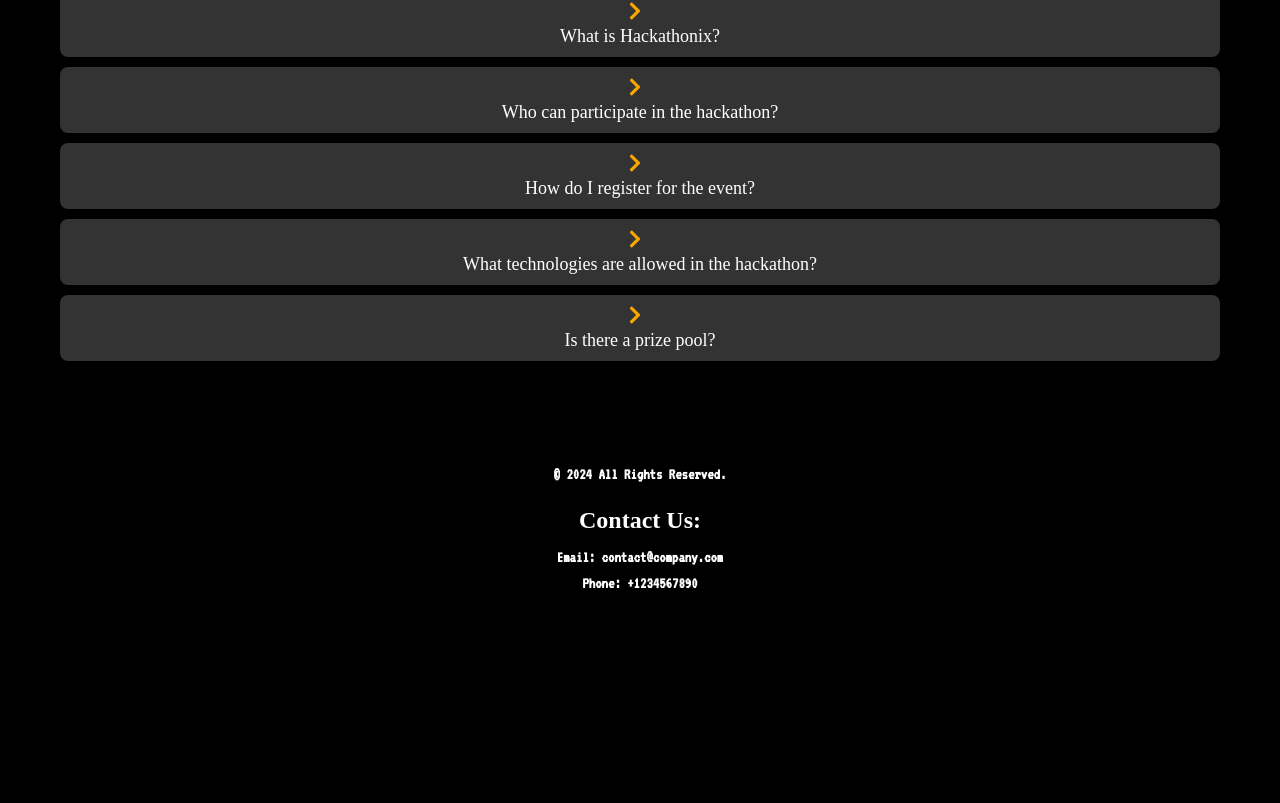
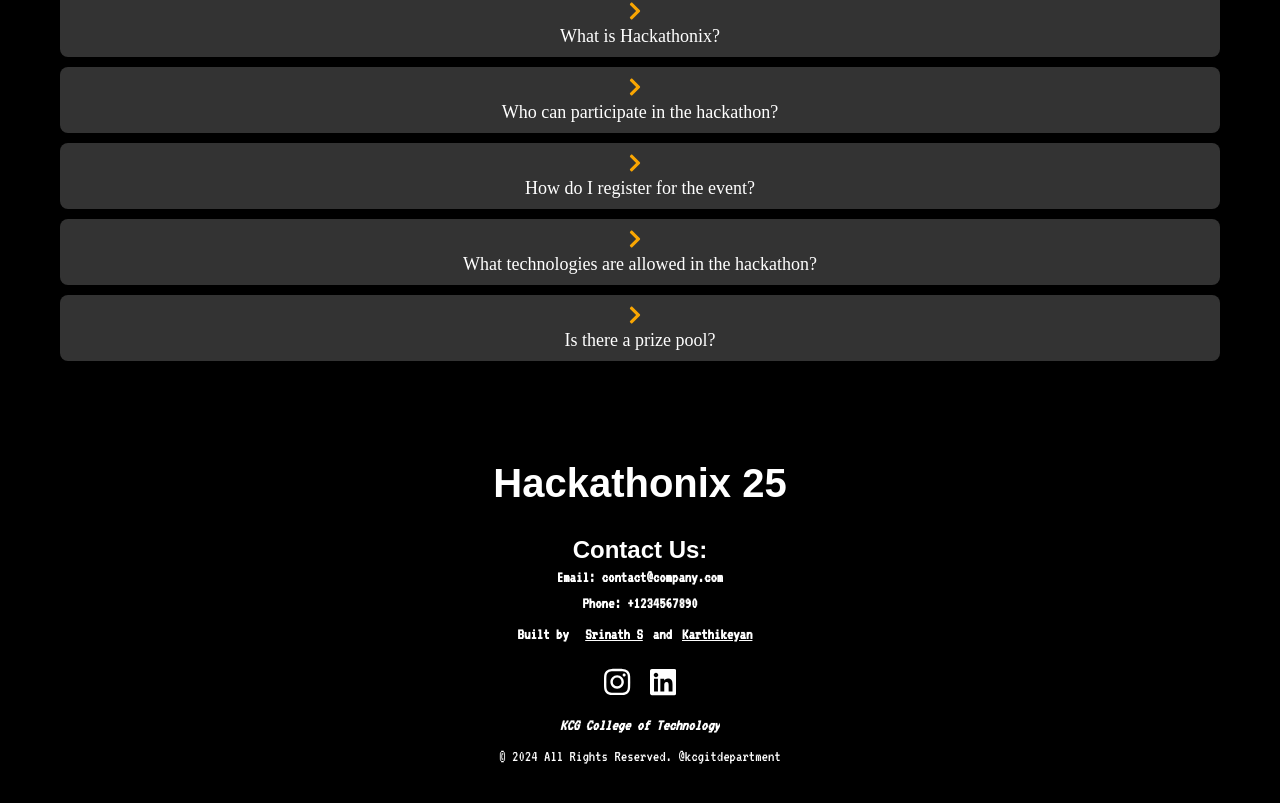
Before and after one commit to srinath536/Hackathonix25, a React (Vite) app: page / in a window 1280 px wide. Shown: the part 5123-5926 px from the top of the page. Before the commit the page ends 5749 px from the top, so only its background shows below. Built offline with nearby package versions, Linux system fonts and the light colour scheme.

Commit message:
footer updated

```diff
--- a/package.json
+++ b/package.json
@@ -12,6 +12,9 @@
     "preview": "vite preview"
   },
   "dependencies": {
+    "@fortawesome/free-brands-svg-icons": "^6.7.2",
+    "@fortawesome/free-solid-svg-icons": "^6.7.2",
+    "@fortawesome/react-fontawesome": "^0.2.2",
     "@react-three/drei": "^9.120.4",
     "@react-three/fiber": "^8.17.10",
     "@types/three": "^0.171.0",
--- a/src/components/Footer.css
+++ b/src/components/Footer.css
@@ -1,53 +1,132 @@
 /* Footer Container */
 .footer-container {
-    background-color:black;
+  background-color: black;
   color: white;
   padding: 30px 0;
   border-radius: 20px; /* Make the box rounded */
-    width: 100%; /* To prevent it from stretching too much on large screens */
+  width: 100%; /* Prevent it from stretching too much on large screens */
   margin: 0 auto; /* Center the footer on the page */
   box-sizing: border-box;
+  font-family: "Arial", sans-serif;
 }
 
 /* Footer Content */
 .footer-content {
   display: flex;
-    justify-content: space-between;
+  flex-direction: column;
   align-items: center;
-    flex-direction: column; /* Stack the content vertically on smaller screens */
   text-align: center;
 }
 
-  /* Copyright */
-  .footer-content p {
-    margin: 5px;
-    font-size: 1rem;
+/* Hackathonix 25 Heading */
+.hackathon-title {
+  font-size: 2.5rem;
+  margin-bottom: 15px;
+  font-weight: bold;
+  color: white;
 }
 
 /* Contact Us Section */
 .contact-us {
-    margin-top: 20px;
+  margin-top: 15px;
 }
 
 .contact-us h3 {
   font-size: 1.5rem;
-    margin-bottom: 10px;
   font-weight: bold;
 }
 
-  /* Phone and Email Text */
 .contact-us p {
   font-size: 1rem;
   margin: 5px 0;
 }
 
-  /* Responsive Design: Ensure the footer looks good on all screen sizes */
+/* Built By Section */
+.team-members p {
+  font-size: 1rem;
+  margin: 10px 0;
+}
+
+.team-members a {
+  text-decoration: underline;
+  color: white;
+  font-weight: bold;
+  margin: 0 10px;
+}
+
+.team-members a:hover {
+  color: #00bcd4; /* Blue color for hover */
+  transition: 0.3s;
+}
+
+/* Social Media Icons */
+.social-media {
+  margin-top: 15px;
+  display: grid; /* Use grid layout */
+  grid-template-columns: repeat(2, 1fr); /* 2 columns */
+  gap: 20px; /* Space between icons */
+  justify-content: center; /* Center align the icons */
+  text-align: center;
+}
+
+.social-icon {
+  font-size: 30px;  /* Adjust the icon size */
+  color: white;  /* Set icon color */
+  cursor: pointer;
+}
+
+.social-icon:hover {
+  opacity: 0.7;
+  transition: 0.3s;
+}
+
+/* College Info Section */
+.college-info p {
+  font-size: 1rem;
+  margin-top: 20px;
+  color: white;
+  font-style: italic;
+}
+
+.college-info .college-link {
+  color: white;
+  font-weight: bold;
+  text-decoration: none;
+}
+
+.college-info .college-link:hover {
+  text-decoration: underline;
+}
+
+/* All Rights Reserved Section */
+.copyright-section p {
+  font-size: 1rem;
+  margin: 15px 0;
+  font-weight: normal;
+}
+
+/* Responsive Design */
 @media (max-width: 768px) {
   .footer-content {
     padding: 20px;
   }
 
+  .hackathon-title {
+    font-size: 2rem;
+  }
+
   .contact-us h3 {
     font-size: 1.3rem;
   }
+
+  .social-media {
+    grid-template-columns: 1fr; /* Stack icons in 1 column on smaller screens */
+    margin-top: 10px;
+    grid-template-columns: repeat(2, 1fr);
   }
+
+  .social-icon {
+    width: 25px;
+    height: 25px;
+  }
+}
--- a/src/components/Footer.tsx
+++ b/src/components/Footer.tsx
@@ -1,15 +1,52 @@
 import React from 'react';
 import './Footer.css';
+import { FontAwesomeIcon } from '@fortawesome/react-fontawesome';
+import { faInstagram, faLinkedin } from '@fortawesome/free-brands-svg-icons';
 
+
+// Add the social media links and the team members' LinkedIn profiles
 const Footer: React.FC = () => {
   return (
     <div className="footer-container">
       <div className="footer-content">
-        <p>&copy; 2024 All Rights Reserved.</p>
+        {/* Hackathonix 25 Title at the Top */}
+        <h2 className="hackathon-title">Hackathonix 25</h2>
+
+        {/* Contact Us Section */}
         <div className="contact-us">
           <h3>Contact Us:</h3>
           <p>Email: contact@company.com</p>
           <p>Phone: +1234567890</p>
+        </div>
+
+        {/* Built By Info */}
+        <div className="team-members">
+          <p>
+            Built by{' '}
+            <a href="https://www.linkedin.com/in/srinath-profile/" target="_blank" rel="noopener noreferrer">Srinath S</a>
+            and
+            <a href="https://www.linkedin.com/in/karthikeyan-profile/" target="_blank" rel="noopener noreferrer">Karthikeyan</a>
+          </p>
+        </div>
+
+        {/* Social Media Icons */}
+        <div className="social-media">
+          <a href="https://www.instagram.com/yourinsta" target="_blank" rel="noopener noreferrer">
+            <FontAwesomeIcon icon={faInstagram} className="social-icon" />
+          </a>
+          <a href="https://www.linkedin.com/in/yourlinkedin" target="_blank" rel="noopener noreferrer">
+            <FontAwesomeIcon icon={faLinkedin} className="social-icon" />
+          </a>
+        </div>
+
+        {/* KCG College Info Section */}
+        <div className="college-info">
+          <p><a href="http://www.kcgcollege.edu.in/" target="_blank" rel="noopener noreferrer" className="college-link">KCG College of Technology</a></p>
+        </div>
+
+        {/* All Rights Reserved */}
+        <div className="copyright-section">
+          <p>&copy; 2024 All Rights Reserved. @kcgitdepartment</p>
         </div>
       </div>
     </div>
```
Also changed, not shown: 1 other file (tests, documents, lock files or other folders). Lines whose indentation alone changed are shown as unchanged.
